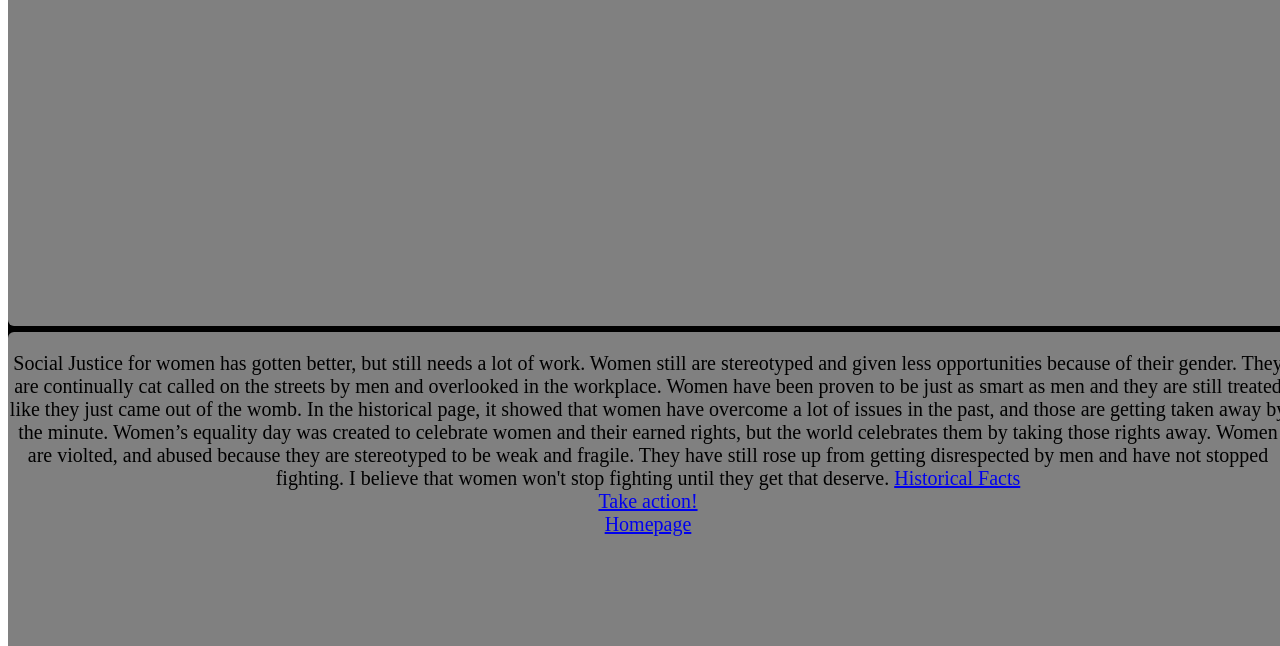
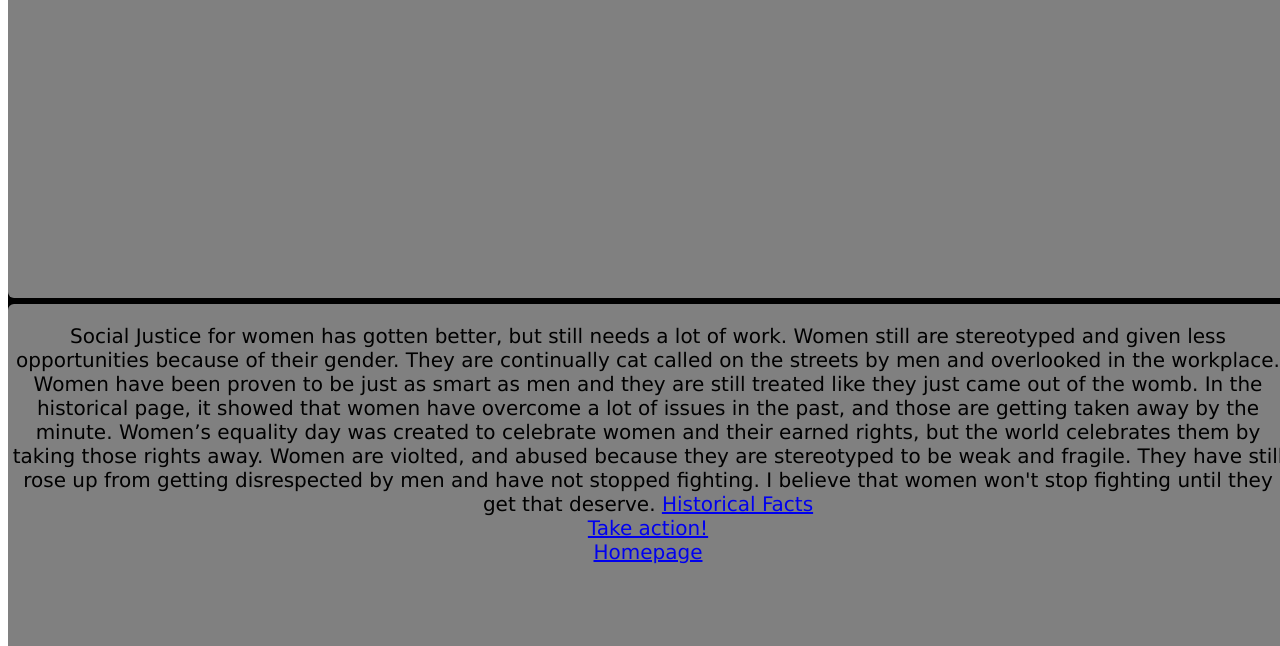
Before and after one commit to anjhelahenry/project2, a plain HTML site: page socialjustice.html in a window 1280 px wide. Shown: the part 154-800 px from the top of the page. Drawn offline with Linux system fonts and the light colour scheme.

Commit message:
Update socialjustice.css

```diff
--- a/socialjustice.css
+++ b/socialjustice.css
@@ -38,7 +38,7 @@ text-align: center;
 }
 
 p.summary{
-font-family: times new roman;
+font-family: verdana;
 font-size: 20px;
 color: black;
 text-align: center;
```
